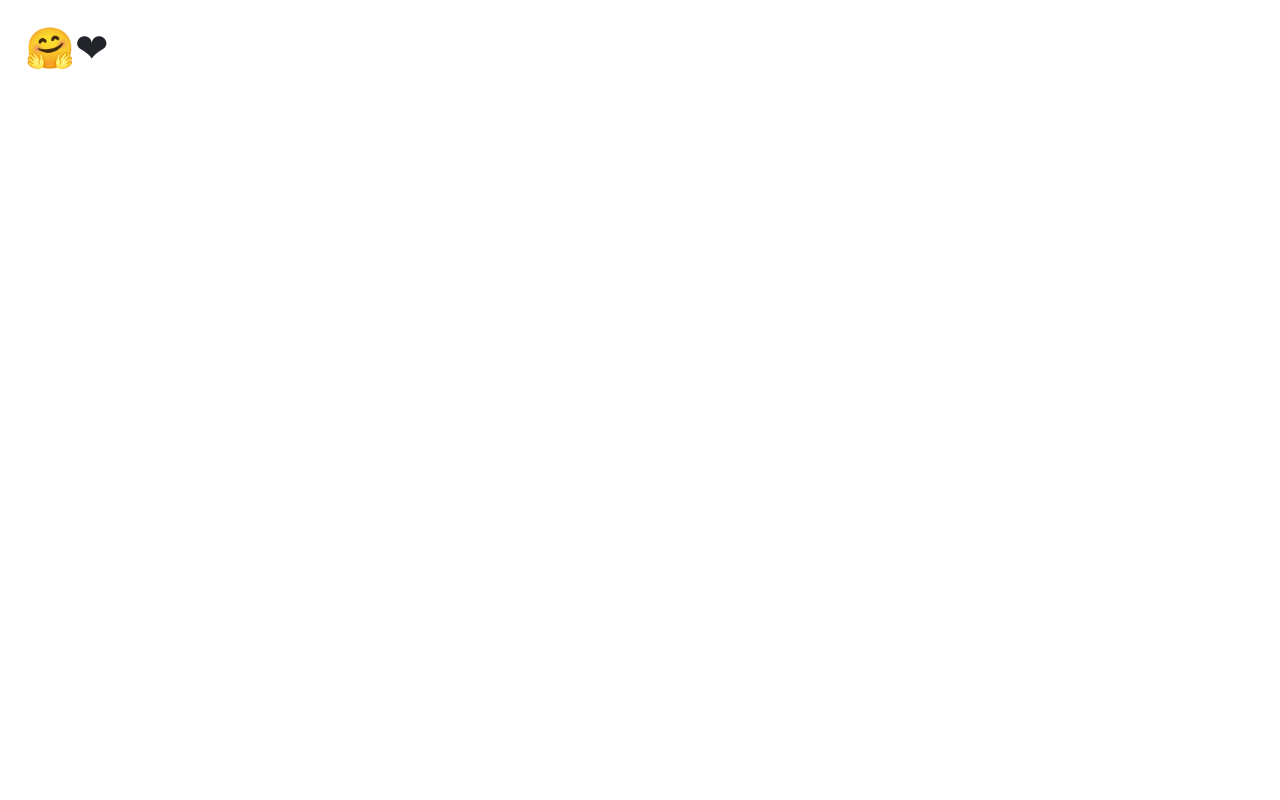
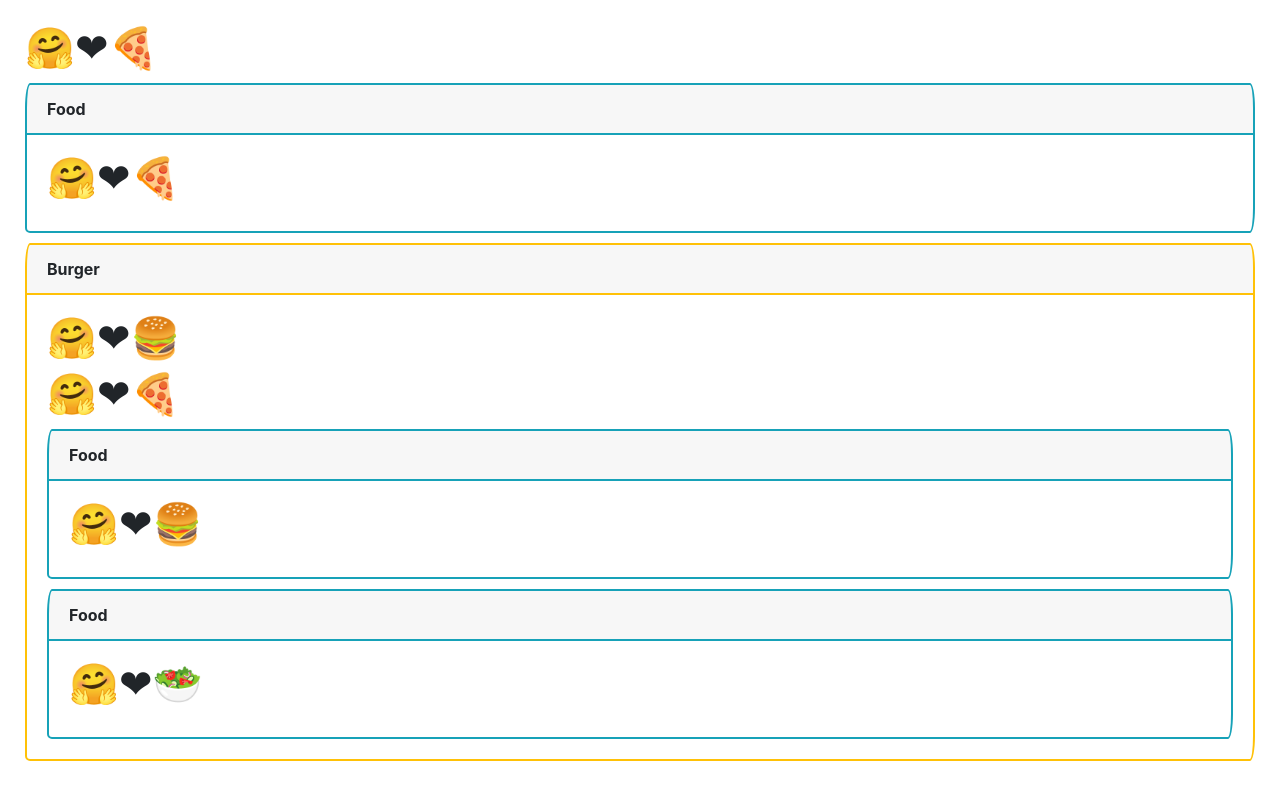
Before and after one commit to juliofuentescerrada/foodinjection, an Angular app: page / in a window 1280 px wide. Built offline with nearby package versions, Linux system fonts and the light colour scheme; a web font is replaced by a local one.

Commit message:
4 files modified, 8 added

```diff
--- a/src/app/app.component.css
+++ b/src/app/app.component.css
@@ -0,0 +1,3 @@
+.card{
+  margin-top: 10px;
+}
--- a/src/app/app.component.html
+++ b/src/app/app.component.html
@@ -1 +1,9 @@
-<h1>🤗❤</h1>
+<h1>🤗❤{{food}}</h1>
+
+<app-food></app-food>
+
+<app-burger>
+  <h1>🤗❤{{food}}</h1>
+  <app-food></app-food>
+  <app-food appVegan></app-food>
+</app-burger>
--- a/src/app/app.component.ts
+++ b/src/app/app.component.ts
@@ -1,10 +1,15 @@
-import { Component } from '@angular/core';
+import { Component, ViewEncapsulation } from '@angular/core';
+import { FoodService } from '../food.service';
 
 @Component({
   selector: 'my-app',
   templateUrl: './app.component.html',
-  styleUrls: [ './app.component.css' ]
+  styleUrls: [ './app.component.css' ],
+  encapsulation: ViewEncapsulation.None
 })
 export class AppComponent  {
-  name = 'Angular';
+
+  get food() { return this.foodService.food;}
+
+  constructor(private foodService: FoodService){}
 }
--- a/src/app/app.module.ts
+++ b/src/app/app.module.ts
@@ -2,10 +2,14 @@ import { NgModule } from '@angular/core';
 import { BrowserModule } from '@angular/platform-browser';
 import { FormsModule } from '@angular/forms';
 import { AppComponent } from './app.component';
+import { FoodComponent } from './food/food.component';
+import { BurgerComponent } from './burger/burger.component';
+import { VeganDirective } from './vegan.directive';
+
 
 @NgModule({
   imports:      [ BrowserModule, FormsModule ],
-  declarations: [ AppComponent ],
+  declarations: [ AppComponent, FoodComponent, BurgerComponent, VeganDirective ],
   bootstrap:    [ AppComponent ]
 })
 export class AppModule { }
--- /dev/null
+++ b/src/app/burger/burger.component.html
@@ -0,0 +1,7 @@
+<div class="card border-warning">
+	<div class="card-header">Burger</div>
+	<div class="card-body">
+		<h1>🤗❤{{food}}</h1>
+    <ng-content></ng-content>
+	</div>
+</div>
--- /dev/null
+++ b/src/app/burger/burger.component.ts
@@ -0,0 +1,21 @@
+import { Component, OnInit } from '@angular/core';
+import { FoodService } from '../../food.service';
+
+@Component({
+  selector: 'app-burger',
+  templateUrl: './burger.component.html',
+  styleUrls: ['./burger.component.css'],
+  providers: [
+    { provide: FoodService, useValue: {food:'🍔'}}
+  ]
+})
+export class BurgerComponent implements OnInit {
+
+  get food() { return this.foodService.food;}
+
+  constructor(private foodService: FoodService){}
+
+  ngOnInit() {
+  }
+
+}
--- /dev/null
+++ b/src/app/food/food.component.html
@@ -0,0 +1,6 @@
+<div class="card border-info">
+	<div class="card-header">Food</div>
+	<div class="card-body">
+		<h1>🤗❤{{food}}</h1>
+	</div>
+</div>
--- /dev/null
+++ b/src/app/food/food.component.ts
@@ -0,0 +1,26 @@
+import { Component, OnInit, Optional } from '@angular/core';
+import { FoodService } from '../../food.service';
+import { VeganDirective } from '../vegan.directive';
+@Component({
+  selector: 'app-food',
+  templateUrl: './food.component.html',
+  styleUrls: ['./food.component.css']
+})
+export class FoodComponent implements OnInit {
+
+    get food() { return this.foodService.food;}
+
+  constructor(
+    private foodService: FoodService,
+    @Optional() private veganDirective: VeganDirective,
+    ){
+      if(veganDirective){
+        this.foodService.food = '🥗'
+      }
+
+    }
+
+  ngOnInit() {
+  }
+
+}
--- /dev/null
+++ b/src/app/vegan.directive.ts
@@ -0,0 +1,14 @@
+import { Directive } from '@angular/core';
+import { FoodService } from '../food.service';
+
+@Directive({
+  selector: '[appVegan]',
+  providers: [
+    { provide: FoodService, useValue: {food:'🥦'}}
+  ]
+})
+export class VeganDirective {
+
+  constructor() { }
+
+}
--- /dev/null
+++ b/src/food.service.ts
@@ -0,0 +1,9 @@
+import { Injectable } from '@angular/core';
+
+@Injectable({providedIn:'root'})
+export class FoodService {
+
+  food = '🍕';
+
+  constructor() { }
+}
```
Also changed, not shown: src/app/burger/burger.component.css (added), src/app/food/food.component.css (added).
